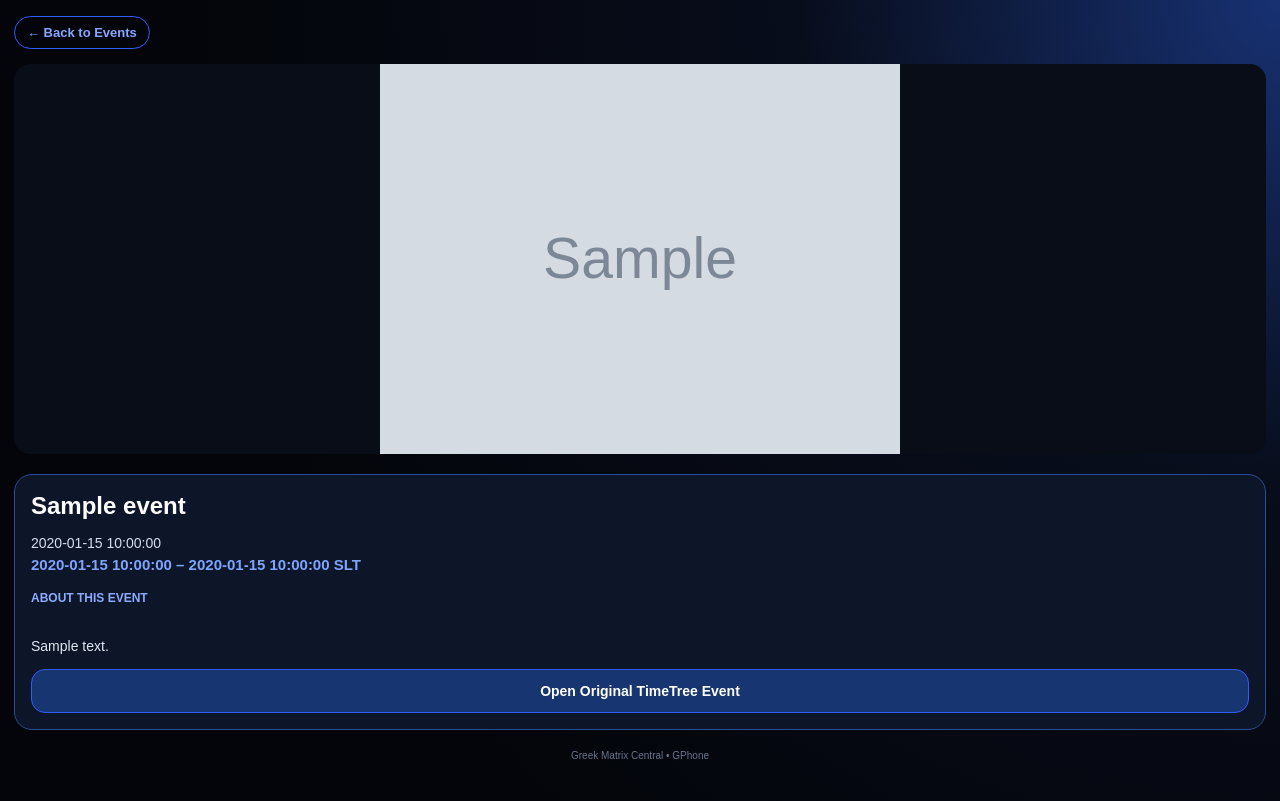
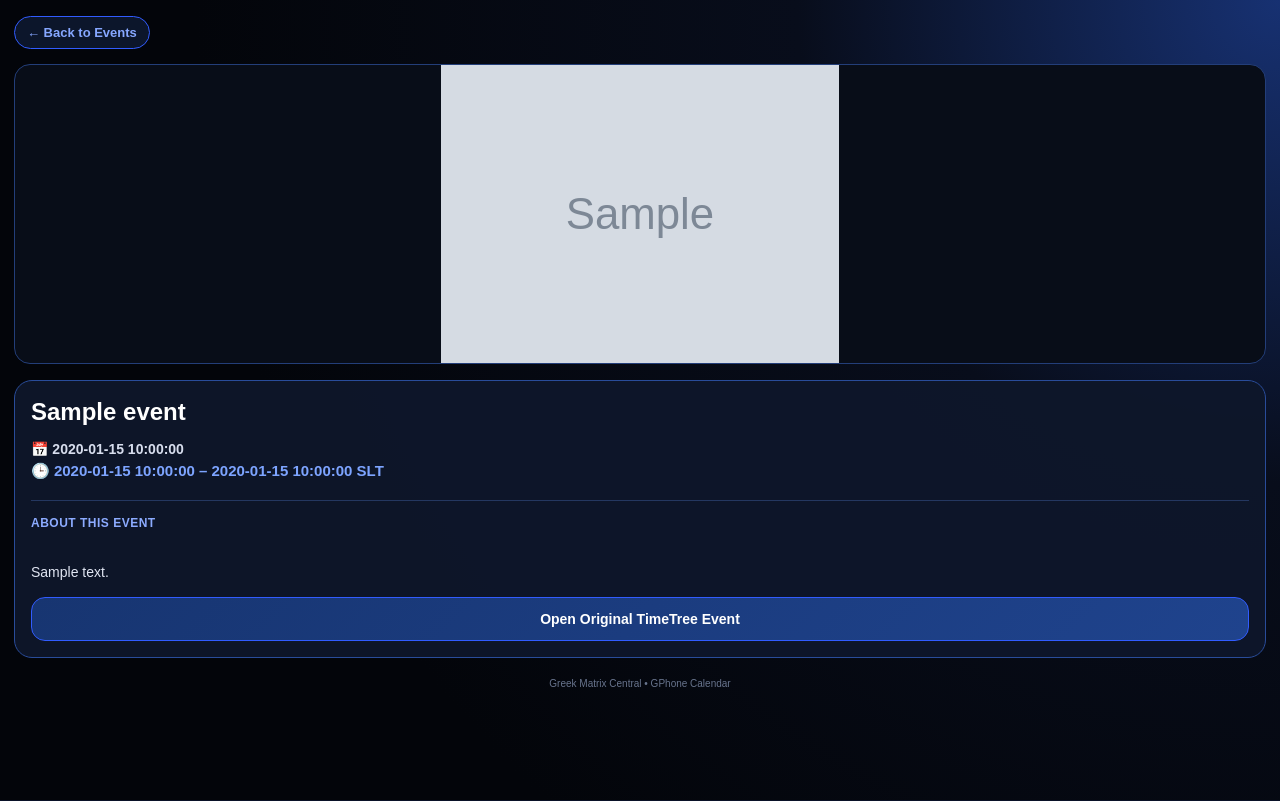
Before and after one commit to kingjaethe1styo-stack/gphone-calendar, a Flask app: template templates/event.html in a window 1280 px wide. Run offline with Flask 3, Linux system fonts and the light colour scheme; the template is opened without the code that fills it: most values are stand-ins (such as "Sample title", 1, 10 or a date in 2020); grey boxes marked "Sample" are stand-in pictures.

Commit message:
Update event.html

```diff
--- a/templates/event.html
+++ b/templates/event.html
@@ -70,6 +73,9 @@ body {
     color:
         #86a7ff;
 
+    background:
+        rgba(15, 25, 50, 0.85);
+
     font-size:
         13px;
 
@@ -80,23 +86,39 @@ body {
         none;
 }
 
+
+/* =====================================================
+   EVENT FLYER
+===================================================== */
+
 .flyer {
+    display: block;
 
     width: 100%;
 
-    max-height: 390px;
+    max-height: 300px;
 
     object-fit: contain;
 
-    border-radius: 16px;
+    border-radius:
+        16px;
 
-    background: #080d18;
+    background:
+        #080d18;
 
-    margin-bottom: 16px;
+    border:
+        1px solid #233e79;
+
+    margin-bottom:
+        16px;
 }
 
+
+/* =====================================================
+   MAIN EVENT CARD
+===================================================== */
+
 .card {
-
     background:
         rgba(
             14,
@@ -118,75 +140,142 @@ body {
         14px;
 }
 
+
+/* =====================================================
+   TITLE
+===================================================== */
+
 .title {
-
     margin: 0;
 
-    font-size: 24px;
+    font-size:
+        24px;
 
-    font-weight: 800;
+    font-weight:
+        800;
 
-    line-height: 1.25;
+    line-height:
+        1.25;
 }
 
+
+/* =====================================================
+   DATE
+===================================================== */
+
 .date {
+    margin-top:
+        14px;
 
-    margin-top: 14px;
+    color:
+        #d7dded;
 
-    color: #d7dded;
+    font-size:
+        14px;
 
-    font-size: 14px;
+    font-weight:
+        600;
 }
 
+
+/* =====================================================
+   TIME
+===================================================== */
+
 .time {
+    margin-top:
+        5px;
 
-    margin-top: 5px;
+    color:
+        #7da4ff;
 
-    color: #7da4ff;
+    font-size:
+        15px;
 
-    font-size: 15px;
-
-    font-weight: 700;
+    font-weight:
+        800;
 }
 
+
+/* =====================================================
+   SECTION HEADER
+===================================================== */
+
 .section {
+    margin-top:
+        20px;
 
-    margin-top: 18px;
+    padding-top:
+        15px;
 
-    color: #8cabff;
+    border-top:
+        1px solid #243760;
 
-    font-size: 12px;
+    color:
+        #8cabff;
 
-    font-weight: 800;
+    font-size:
+        12px;
 
-    text-transform: uppercase;
+    font-weight:
+        800;
+
+    text-transform:
+        uppercase;
+
+    letter-spacing:
+        0.5px;
 }
 
+
+/* =====================================================
+   DESCRIPTION
+===================================================== */
+
 .description {
+    margin-top:
+        10px;
 
-    margin-top: 9px;
+    font-size:
+        14px;
 
-    font-size: 14px;
+    line-height:
+        1.55;
 
-    line-height: 1.55;
+    white-space:
+        pre-line;
 
-    white-space: pre-line;
+    color:
+        #e1e6f3;
 
-    color: #e1e6f3;
+    overflow-wrap:
+        anywhere;
 }
 
+
+/* =====================================================
+   BUTTONS
+===================================================== */
+
 .button {
+    display:
+        block;
 
-    display: block;
+    width:
+        100%;
 
-    width: 100%;
+    padding:
+        13px;
 
-    padding: 13px;
-
-    margin-top: 12px;
+    margin-top:
+        14px;
 
     background:
-        #173571;
+        linear-gradient(
+            135deg,
+            #173571,
+            #1f438d
+        );
 
     border:
         1px solid #315cff;
@@ -194,26 +283,78 @@ body {
     border-radius:
         14px;
 
-    color: white;
+    color:
+        white;
 
-    text-align: center;
+    text-align:
+        center;
 
-    font-size: 14px;
+    font-size:
+        14px;
 
-    font-weight: 700;
+    font-weight:
+        700;
 
-    text-decoration: none;
+    text-decoration:
+        none;
 }
 
+.button:active {
+    background:
+        #2852a8;
+}
+
+
+/* =====================================================
+   NO IMAGE MESSAGE
+===================================================== */
+
+.no-image {
+    margin-bottom:
+        16px;
+
+    padding:
+        16px;
+
+    border:
+        1px solid #273960;
+
+    border-radius:
+        16px;
+
+    background:
+        #101728;
+
+    color:
+        #7e8aa5;
+
+    font-size:
+        13px;
+
+    text-align:
+        center;
+}
+
+
+/* =====================================================
+   FOOTER
+===================================================== */
+
 .footer {
+    text-align:
+        center;
 
-    text-align: center;
+    margin-top:
+        20px;
 
-    margin-top: 20px;
+    padding-bottom:
+        20px;
 
-    color: #68748d;
+    color:
+        #68748d;
 
-    font-size: 10px;
+    font-size:
+        10px;
 }
 
 </style>
@@ -295,19 +492,29 @@ body {
         {% endif %}
 
 
-        <a
-            class="button"
-            href="{{ event.original_url }}"
-        >
-            Open Original TimeTree Event
-        </a>
+        <!-- ORIGINAL TIMETREE PAGE -->
+
+        {% if event.original_url %}
+
+            <a
+                class="button"
+                href="{{ event.original_url }}"
+            >
+                Open Original TimeTree Event
+            </a>
+
+        {% endif %}
 
 
     </div>
 
 
+    <!-- =================================================
+         FOOTER
+    ================================================== -->
+
     <div class="footer">
-        Greek Matrix Central • GPhone
+        Greek Matrix Central • GPhone Calendar
     </div>
 
 
```
Also changed, not shown: other parts of templates/event.html (+64 -5 lines).
